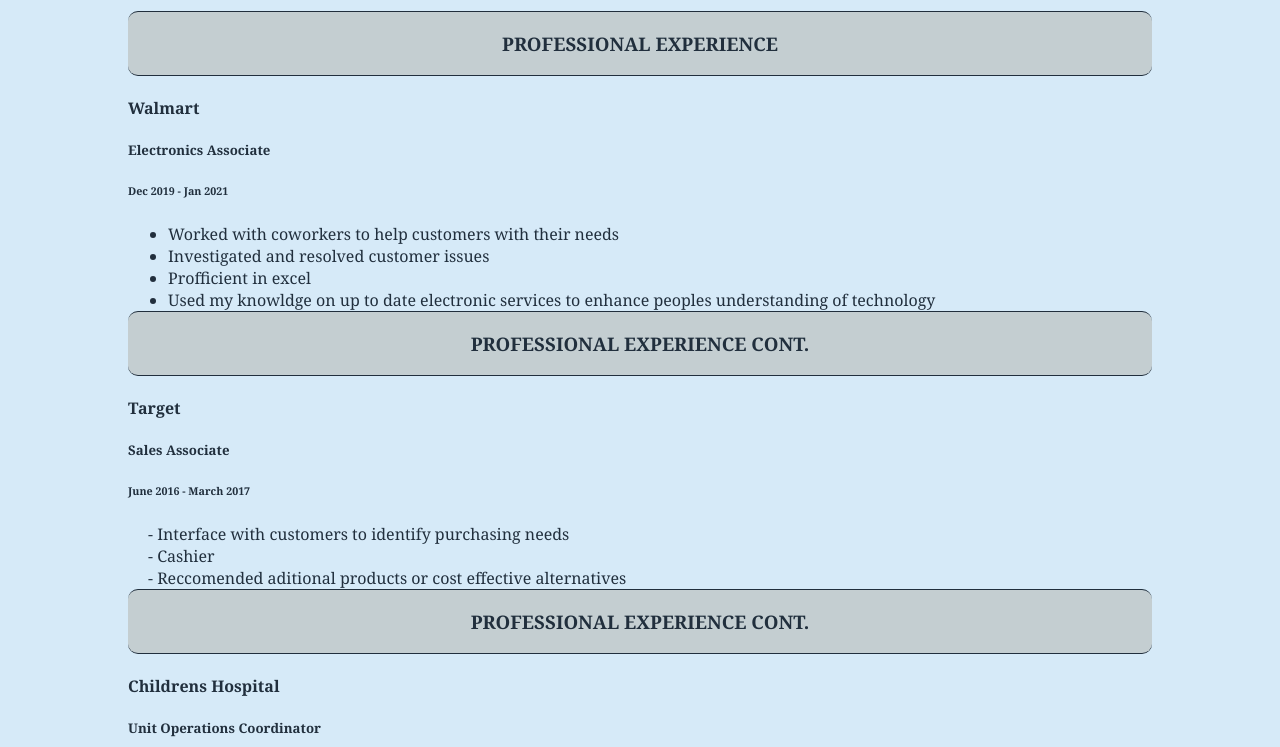
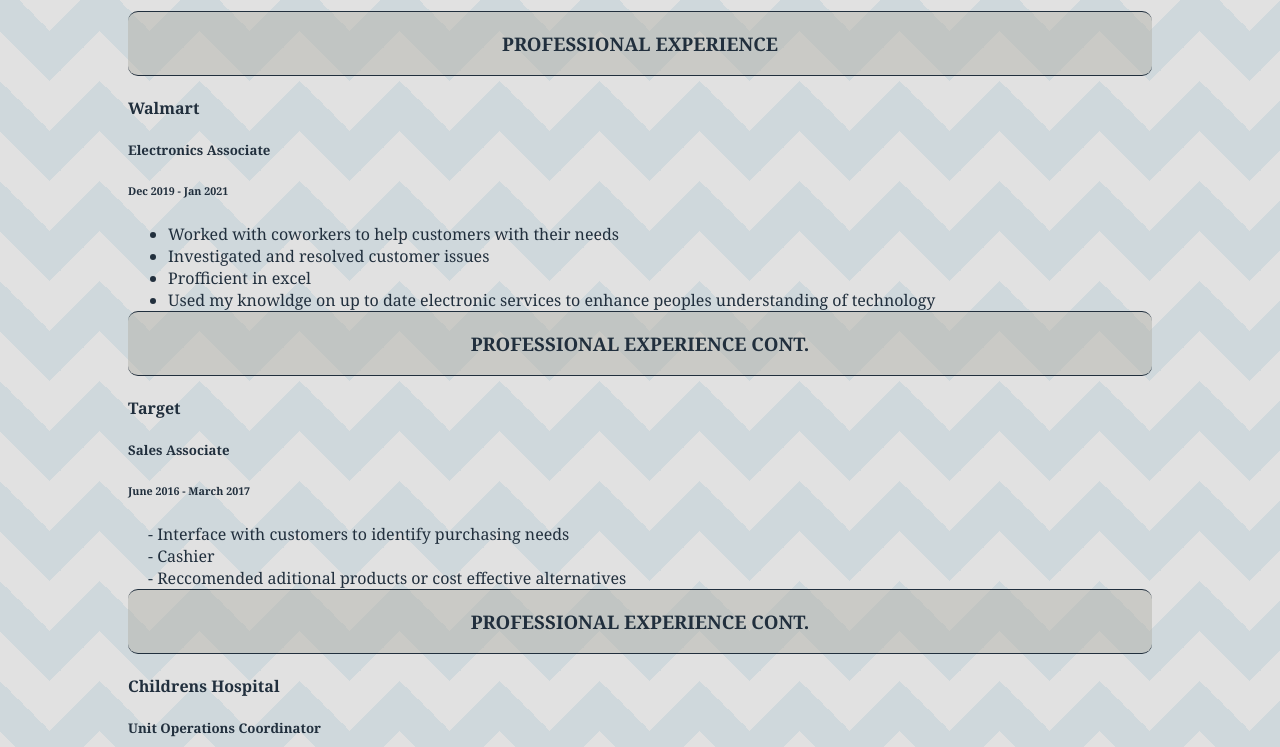
Before and after one commit to nimoabdi/nimoabdi.github.io, a plain HTML site: page index.html in a window 1280 px wide. Shown: the part 219-966 px from the top of the page. Drawn offline with Linux system fonts and the light colour scheme.

Commit message:
Update style.css

```diff
--- a/style.css
+++ b/style.css
@@ -58,3 +58,15 @@
   margin-top: 10px;
   margin-right: 4%;
 }
+
+body {
+  --stripe: #cfd8dc;
+  --bg: #e1e1e1;
+
+  background: linear-gradient(135deg, var(--bg) 25%, transparent 25%) -50px 0,
+    linear-gradient(225deg, var(--bg) 25%, transparent 25%) -50px 0,
+    linear-gradient(315deg, var(--bg) 25%, transparent 25%),
+    linear-gradient(45deg, var(--bg) 25%, transparent 25%);
+  background-size: 100px 100px;
+  background-color: var(--stripe);
+}
```
